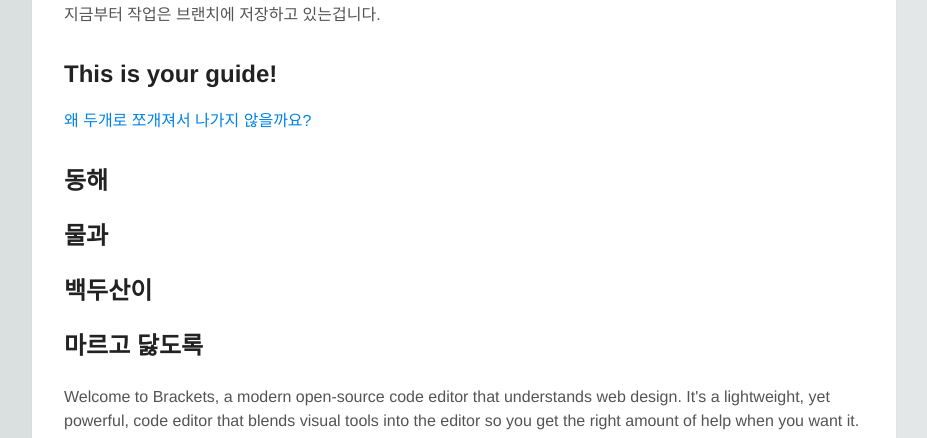
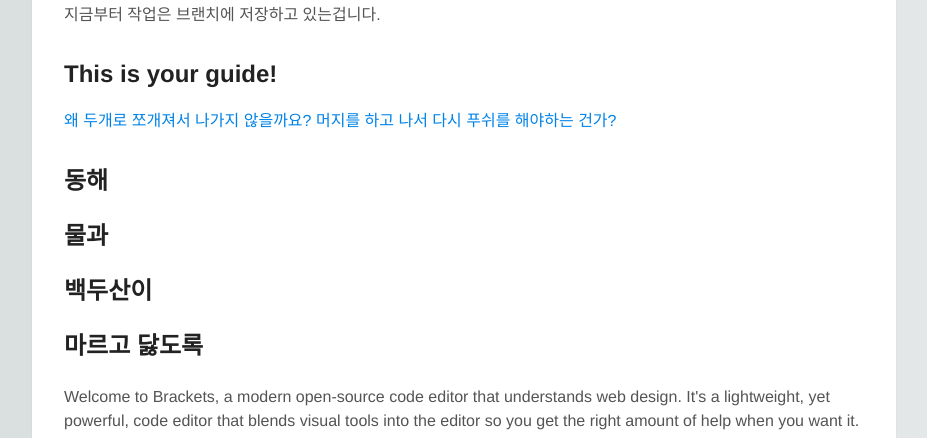
Before and after one commit to MKYun/UX-UI-Startkit, a plain HTML site: page index.html in a window 1280 px wide. Shown: the part 362-800 px from the top of the page, without its empty margins (176-1103 px from the left). Drawn offline with Linux system fonts and the light colour scheme.

Commit message:
테스트

```diff
--- a/index.html
+++ b/index.html
@@ -19,6 +19,7 @@
     <p>지금부터 작업은 브랜치에 저장하고 있는겁니다.</p>
     <h2>This is your guide!</h2>
     <a>왜 두개로 쪼개져서 나가지 않을까요?</a>
+    <a>머지를 하고 나서 다시 푸쉬를 해야하는 건가?</a>
     <H2>
         <p>동해</p>
         <p>물과</p>
```
